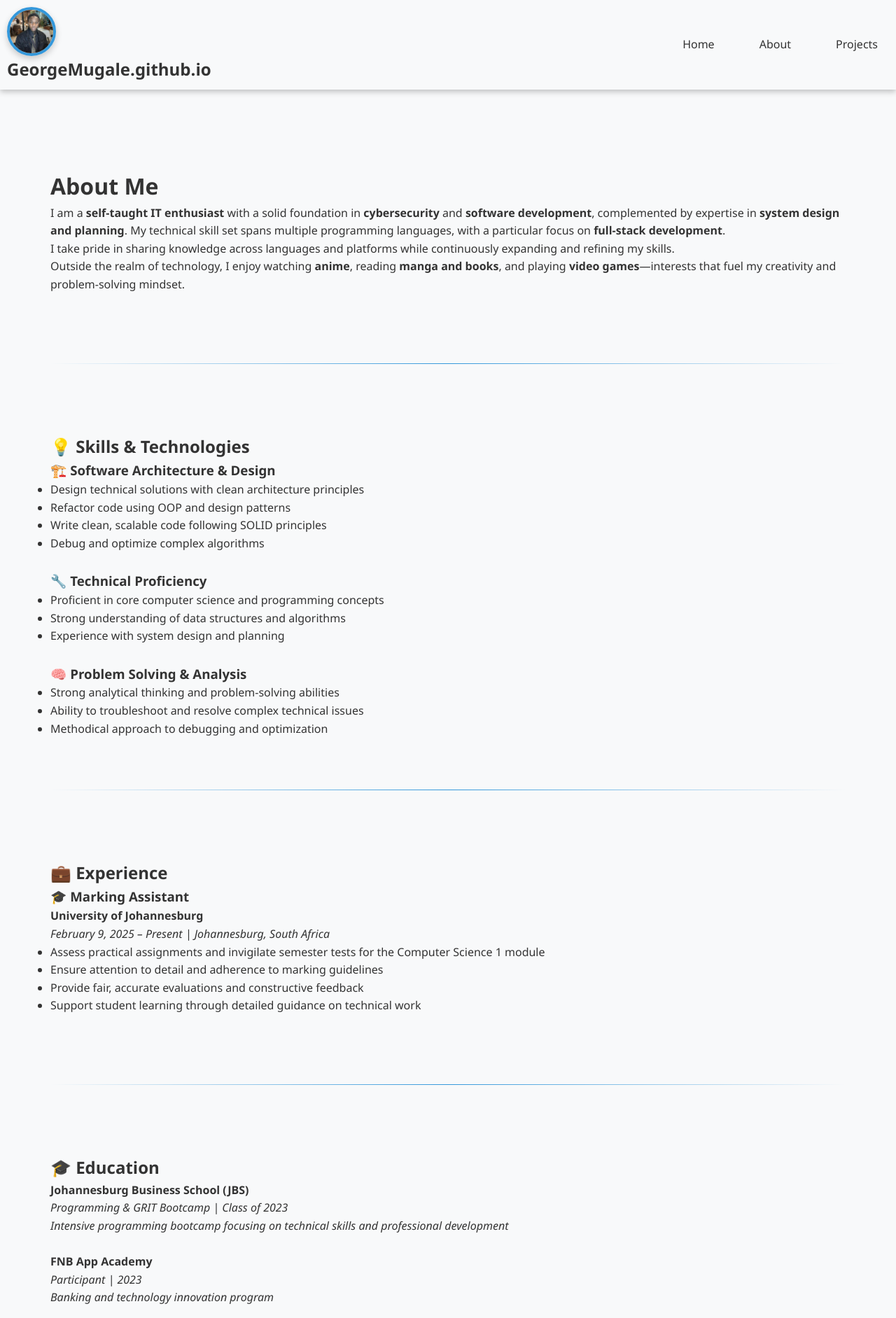
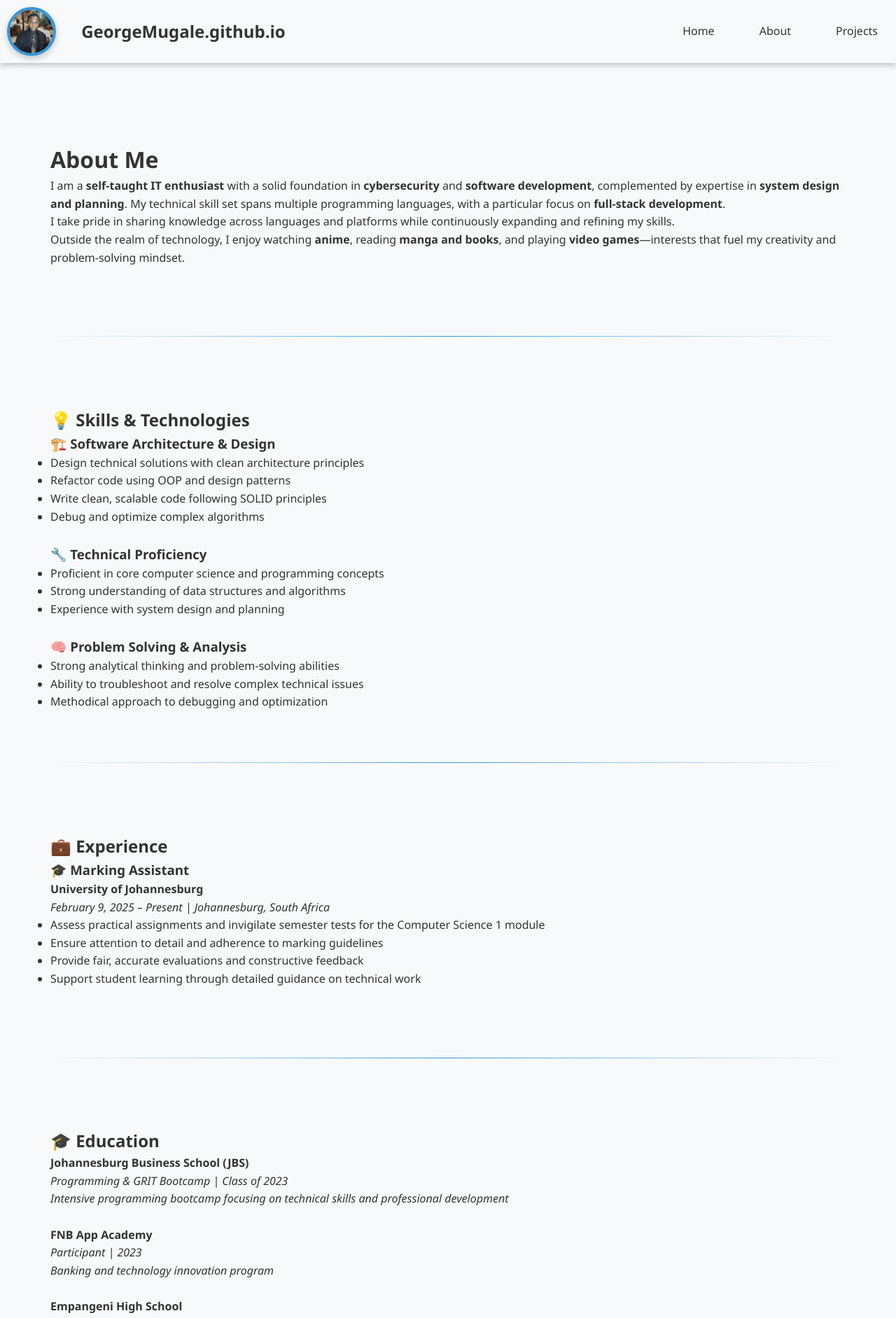
Before and after one commit to GeorgeMugale/GeorgeMugale.github.io, a Jekyll site: the page built from about.md, in a window 1280 px wide. Shown: the top 1883 px of the page at 70% size. Built offline with Jekyll 4.4.1, drawn with Linux system fonts in a browser that asks for light colours.

Commit message:
Update main.scss

```diff
--- a/assets/css/main.scss
+++ b/assets/css/main.scss
@@ -44,6 +44,16 @@ body {
     justify-content: space-between;
     align-items: center;
     height: 100%;
+}
+
+.header-left {
+    display: flex;
+    flex-direction: row;
+    align-items: center;
+}
+
+.nav-brand {
+    margin-left:10%;
 }
 
 .nav-brand a {
```
